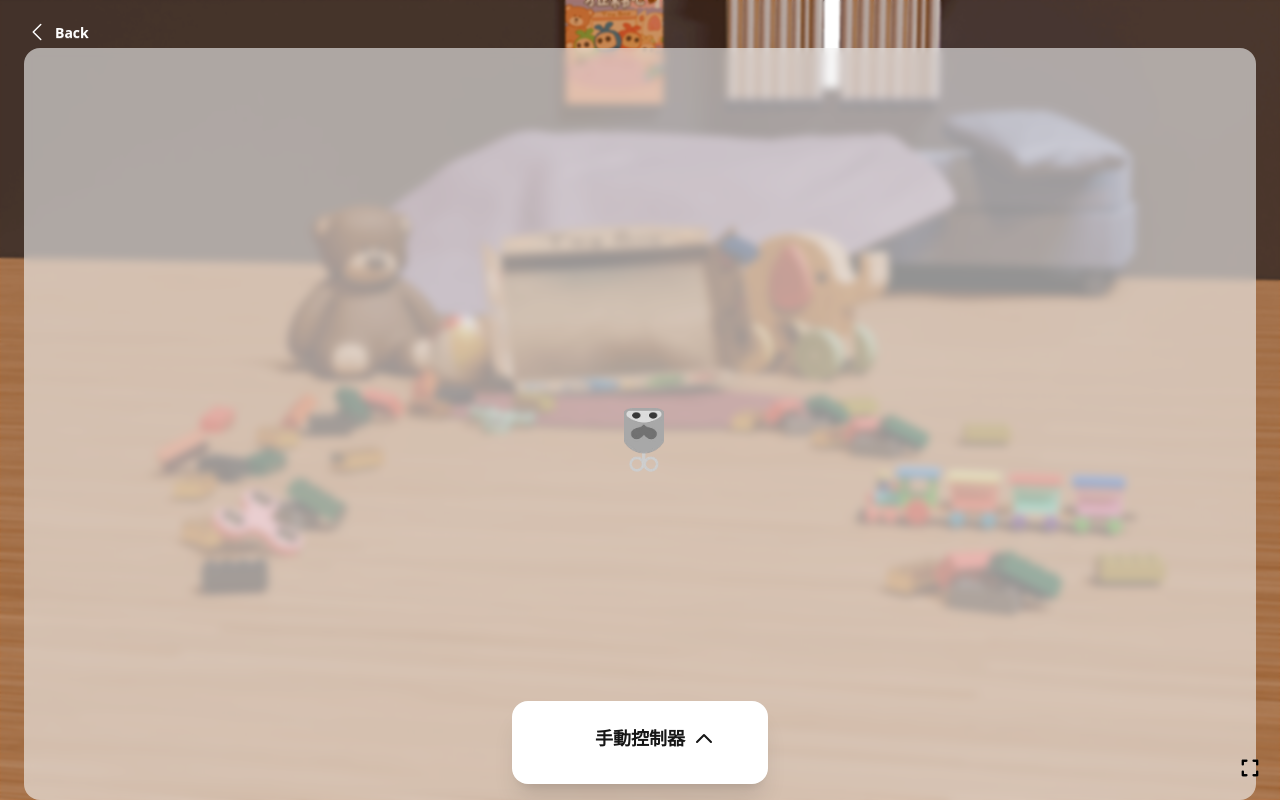
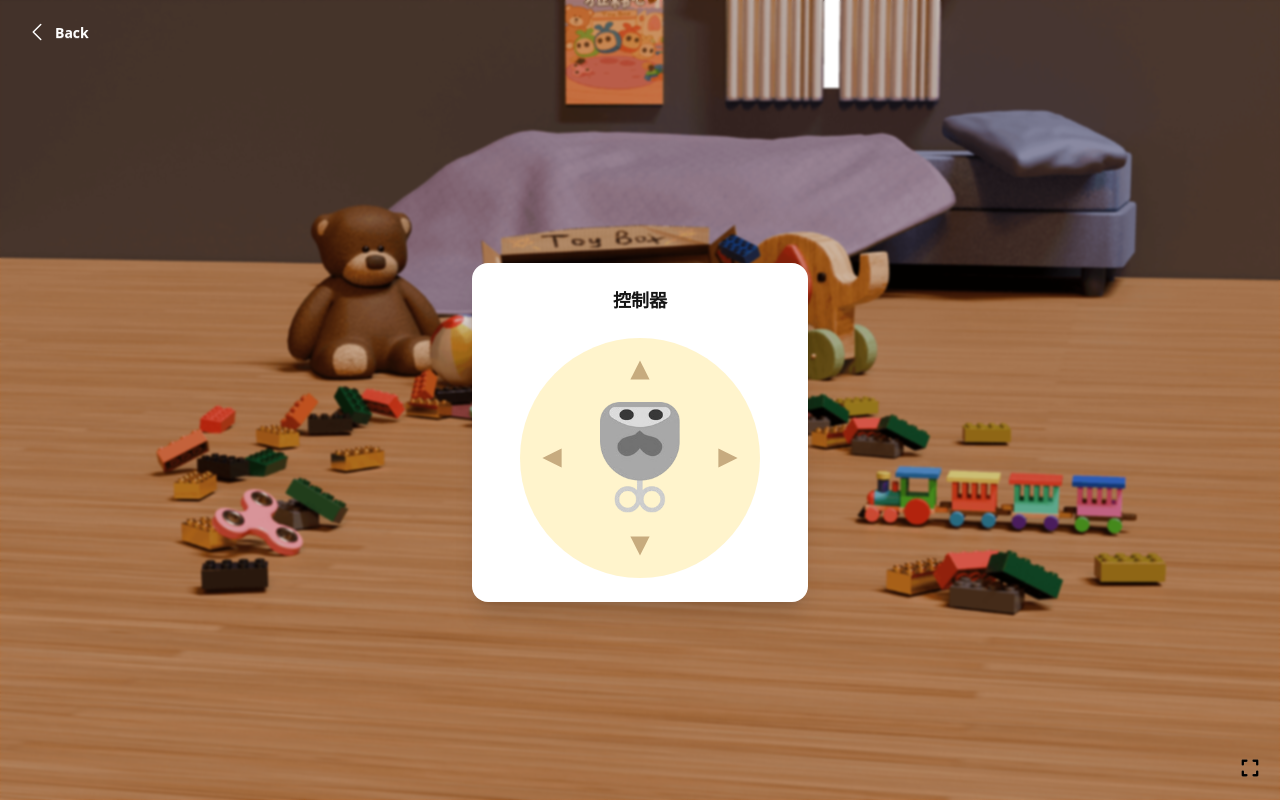
Before and after one commit to Joanne0119/Web_toyCantMove, a React (Vite) app: page /playing in a window 1280 px wide. Built offline with nearby package versions, Linux system fonts and the light colour scheme.

Commit message:
adjust playing UI

```diff
--- a/src/pages/Playing.jsx
+++ b/src/pages/Playing.jsx
@@ -51,8 +51,6 @@ const Playing = () => {
     }, [smoothX, smoothY, rotation]);
 
 
-    const [isControllerOpen, setIsControllerOpen] = useState(false);
-
     // Effect to handle incoming WebRTC messages for game control
     useEffect(() => {
         if (lastMessage) {
@@ -78,24 +76,17 @@ const Playing = () => {
 
     useEffect(() => {
 
-        if (!isControllerOpen) {
+        // 只有在 1. 陀螺儀可用 且 2. 手指 "沒有" 放在搖桿上時 才運作
+        if (isInitialized && !isDraggingRef.current) {
 
+            // 檢查連線和校正狀態 (已移除 isManuallyControlled)
             if (connectionStatus && isCalibrated) {
 
                 const vector = { x: coordinates.x, y: -coordinates.y };
                 const magnitude = Math.sqrt(vector.x ** 2 + vector.y ** 2);
 
-                // 停止時忽略
                 if (magnitude < 0.08) return;
 
-                // 方向變化太小時忽略
-                // const dx = vector.x - lastVectorRef.current.x;
-                // const dy = vector.y - lastVectorRef.current.y;
-                // const delta = Math.sqrt(dx * dx + dy * dy);
-                // if (delta < 0.02) return;
-                // lastVectorRef.current = vector;
-
-                // 時間限制
                 const now = Date.now();
                 if (now - lastSentTimeRef.current < 50) return;
                 lastSentTimeRef.current = now;
@@ -115,11 +106,11 @@ const Playing = () => {
         coordinates,
         connectionStatus,
         isCalibrated,
+        isInitialized,
         sendWebRTCData,
         GAME_SPEED,
         smoothX,
         smoothY,
-        isControllerOpen,
     ]);
 
     // Manual Controller Handlers
@@ -143,13 +134,12 @@ const Playing = () => {
         sendIntervalRef.current = setInterval(() => {
             const vector = currentVectorRef.current;
             sendManualMove(vector);
-
             const newX = smoothX.get() + (vector.x * GAME_SPEED);
             const newY = smoothY.get() - (vector.y * GAME_SPEED);
             smoothX.set(Math.max(0, Math.min(100, newX)));
             smoothY.set(Math.max(0, Math.min(100, newY)));
 
-        }, 100); // 每 100ms 發送一次
+        }, 100);
     }, [sendManualMove, smoothX, smoothY, GAME_SPEED]);
 
     const stopSendingLoop = useCallback(() => {
@@ -209,6 +199,9 @@ const Playing = () => {
         isDraggingRef.current = true;
         updateJoystick(e.clientX, e.clientY);
         startSendingLoop();
+        window.addEventListener('pointermove', handlePointerMove);
+        window.addEventListener('pointerup', handlePointerUp);
+        window.addEventListener('pointercancel', handlePointerUp);
     }, [updateJoystick, startSendingLoop]);
 
     const handlePointerMove = useCallback((e) => {
@@ -227,29 +220,11 @@ const Playing = () => {
         knobY.set(0);
 
         stopSendingLoop();
+
+        window.removeEventListener('pointermove', handlePointerMove);
+        window.removeEventListener('pointerup', handlePointerUp);
+        window.removeEventListener('pointercancel', handlePointerUp);
     }, [knobX, knobY, stopSendingLoop]);
-
-    // 綁定全域事件監聽 (確保手指滑出搖桿範圍仍有效)
-    useEffect(() => {
-        // 只有在控制器展開時才綁定 move 和 up 事件
-        if (isControllerOpen) {
-            window.addEventListener('pointermove', handlePointerMove);
-            window.addEventListener('pointerup', handlePointerUp);
-            window.addEventListener('pointercancel', handlePointerUp);
-        }
-
-        return () => {
-            window.removeEventListener('pointermove', handlePointerMove);
-            window.removeEventListener('pointerup', handlePointerUp);
-            window.removeEventListener('pointercancel', handlePointerUp);
-
-            // 如果組件卸載或控制器關閉時還在拖曳，確保停止
-            if (isDraggingRef.current) {
-                stopSendingLoop();
-                isDraggingRef.current = false;
-            }
-        };
-    }, [isControllerOpen, handlePointerMove, handlePointerUp, stopSendingLoop]);
 
     return (
         <div className="relative w-screen h-screen px-6 flex flex-col items-center justify-center " style={{ backgroundImage: "url('/images/coverLarge.png')", backgroundSize: 'cover', backgroundPosition: 'left 47% center' }}>
@@ -271,44 +246,9 @@ const Playing = () => {
                 重新校正
             </motion.button>
 
-            {/* Game Area */}
-            <motion.div
-                className="relative w-full max-h-full aspect-square bg-base-200/60 rounded-2xl shadow-inner-xl overflow-hidden backdrop-blur-xs"
-                initial={{ scale: 0, opacity: 0 }}
-                animate={{ scale: 1, opacity: 1 }}
-                transition={{
-                    type: "spring",
-                    stiffness: 120,
-                    damping: 15,
-                    duration: 0.8,
-                    delay: 0.2
-                }}
-            >
-                <motion.div
-                    className="absolute w-10 h-16"
-                    style={{
-                        left: transformedX,
-                        top: transformedY,
-                        backgroundImage: `url(${localPlayer.avatar ? `/images/${localPlayer.color || 'gray'}_${localPlayer.avatar}Pin.png` : '/images/gray_wind-upPin.png'})`,
-                        backgroundSize: 'cover',
-                        backgroundPosition: 'center'
-                    }}
-                    rotate={rotation}
-                    initial={{ scale: 0, opacity: 0 }}
-                    animate={{ scale: 1, opacity: 1 }}
-                    transition={{
-                        type: "spring",
-                        stiffness: 120,
-                        damping: 15,
-                        duration: 0.8
-                    }}
-                ></motion.div>
-
-            </motion.div>
-
             {/* Manual Controller UI */}
             <motion.div
-                className="card absolute bottom-4 bg-base-100 shadow-xl px-6 py-2 max-w-md z-20"
+                className="card bg-base-100 shadow-xl px-6 py-2 z-20 mt-4"
                 animate={{ scale: 1, opacity: 1 }}
                 transition={{
                     type: "spring",   // 用彈簧模擬的動畫
@@ -319,51 +259,37 @@ const Playing = () => {
                 }}
             >
                 <div className="card-body items-center text-center py-4">
-                    <div className="flex justify-center items-center w-full relative" onClick={() => setIsControllerOpen(!isControllerOpen)}>
-                        <h2 className="card-title">手動控制器</h2>
-                        <button
-                            className="btn btn-ghost btn-sm btn-circle absolute right-0"
-                            aria-label={isControllerOpen ? "收合控制器" : "展開控制器"}
-                        >
-                            {isControllerOpen ? (
-                                <svg xmlns="http://www.w3.org/2000/svg" className="h-6 w-6" fill="none" viewBox="0 0 24 24" stroke="currentColor"><path strokeLinecap="round" strokeLinejoin="round" strokeWidth="2" d="M19 9l-7 7-7-7" /></svg>
-                            ) : (
-                                <svg xmlns="http://www.w3.org/2000/svg" className="h-6 w-6" fill="none" viewBox="0 0 24 24" stroke="currentColor"><path strokeLinecap="round" strokeLinejoin="round" strokeWidth="2" d="M5 15l7-7 7 7" /></svg>
-                            )}
-                        </button>
+                    <div className="flex justify-center items-center w-full relative">
+                        <h2 className="card-title">控制器</h2>
                     </div>
+
                     <div className={`
-                        flex justify-center items-center w-full select-none
-                        transition-all duration-300 ease-in-out overflow-hidden
-                        ${isControllerOpen ? 'max-h-96 mt-4' : 'max-h-0 mt-0'}
+                        flex justify-center items-center w-full select-none mt-4
                     `}>
                         <div
                             ref={joystickBaseRef}
-                            className="relative w-40 h-40 bg-primary/20 rounded-full flex items-center justify-center text-primary-content"
+                            className="relative w-60 h-60 bg-primary/20 rounded-full flex items-center justify-center text-primary-content/40" // (包含上次的箭頭樣式)
                             style={{ touchAction: 'none' }}
                             onPointerDown={handlePointerDown}
                         >
-                            <svg className="w-4 h-4 absolute top-3 left-1/2 -translate-x-1/2" viewBox="0 0 10 10" fill="currentColor" xmlns="http://www.w3.org/2000/svg">
-                                <polygon points="5,1 9,9 1,9" />
-                            </svg>
-                            <svg className="w-4 h-4 absolute right-3 top-1/2 -translate-y-1/2 rotate-90" viewBox="0 0 10 10" fill="currentColor" xmlns="http://www.w3.org/2000/svg">
-                                <polygon points="5,1 9,9 1,9" />
-                            </svg>
-                            <svg className="w-4 h-4 absolute bottom-3 left-1/2 -translate-x-1/2 rotate-180" viewBox="0 0 10 10" fill="currentColor" xmlns="http://www.w3.org/2000/svg">
-                                <polygon points="5,1 9,9 1,9" />
-                            </svg>
-                            <svg className="w-4 h-4 absolute left-3 top-1/2 -translate-y-1/2 -rotate-90" viewBox="0 0 10 10" fill="currentColor" xmlns="http://www.w3.org/2000/svg">
-                                <polygon points="5,1 9,9 1,9" />
-                            </svg>
+                            <svg className="w-6 h-6 absolute top-5 left-1/2 -translate-x-1/2" viewBox="0 0 10 10" fill="currentColor" xmlns="http://www.w3.org/2000/svg"><polygon points="5,1 9,9 1,9" /></svg>
+                            <svg className="w-6 h-6 absolute right-5 top-1/2 -translate-y-1/2 rotate-90" viewBox="0 0 10 10" fill="currentColor" xmlns="http://www.w3.org/2000/svg"><polygon points="5,1 9,9 1,9" /></svg>
+                            <svg className="w-6 h-6 absolute bottom-5 left-1/2 -translate-x-1/2 rotate-180" viewBox="0 0 10 10" fill="currentColor" xmlns="http://www.w3.org/2000/svg"><polygon points="5,1 9,9 1,9" /></svg>
+                            <svg className="w-6 h-6 absolute left-5 top-1/2 -translate-y-1/2 -rotate-90" viewBox="0 0 10 10" fill="currentColor" xmlns="http://www.w3.org/2000/svg"><polygon points="5,1 9,9 1,9" /></svg>
 
-                            {/* 滾球 */}
                             <motion.div
-                                className="w-20 h-20 bg-primary/80 rounded-full shadow-lg cursor-grab"
+                                className="w-20 h-full cursor-grab"
+
                                 style={{
                                     x: knobX,
-                                    y: knobY
+                                    y: knobY,
+                                    backgroundImage: `url(${localPlayer.avatar ? `/images/${localPlayer.color || 'gray'}_${localPlayer.avatar}Pin.png` : '/images/gray_wind-upPin.png'})`,
+                                    backgroundSize: 'contain',
+                                    backgroundPosition: 'center',
+                                    backgroundRepeat: 'no-repeat'
                                 }}
                                 whileTap={{ cursor: 'grabbing' }}
+                                rotate={rotation}
                             />
                         </div>
                     </div>
```
